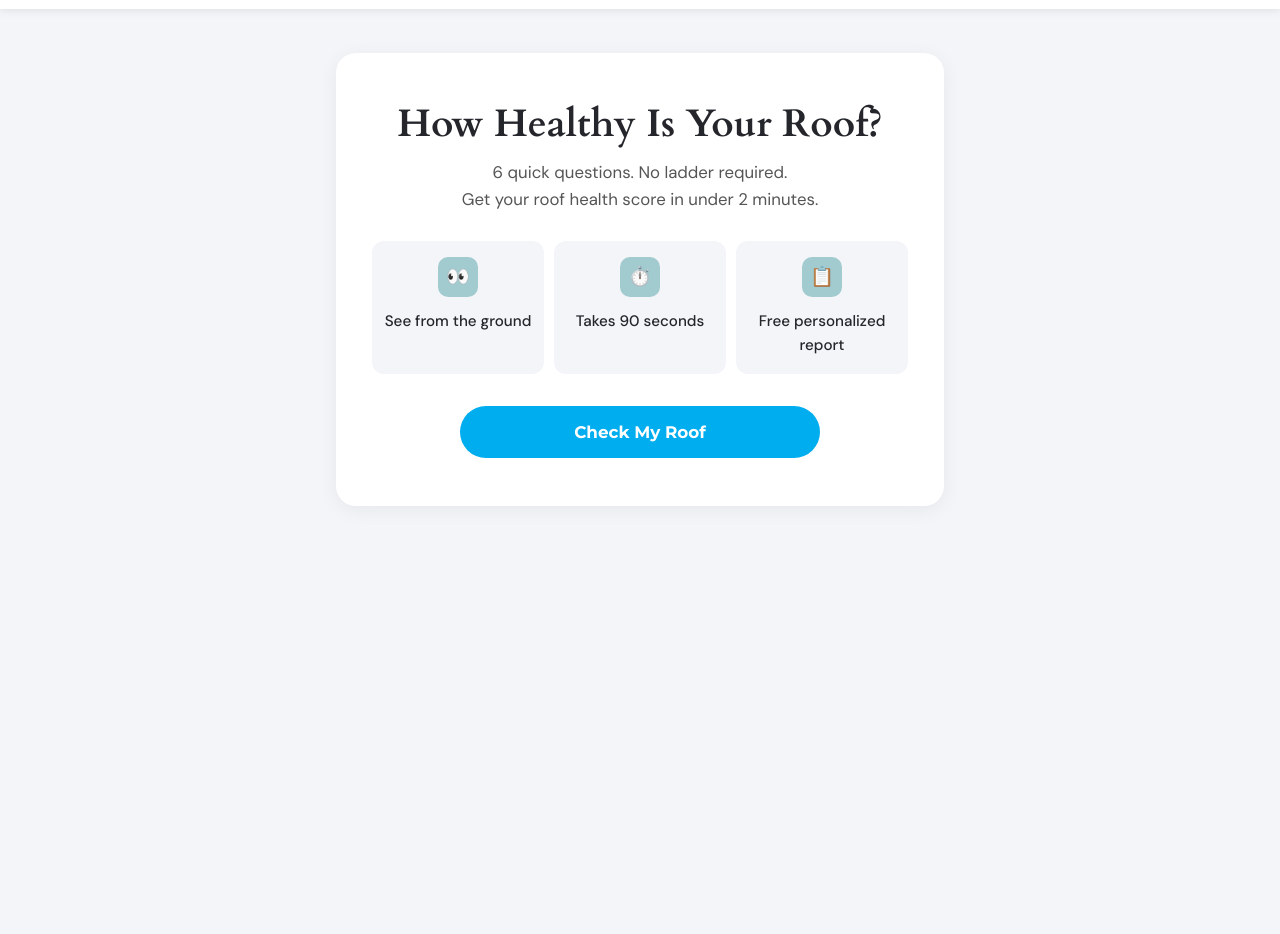
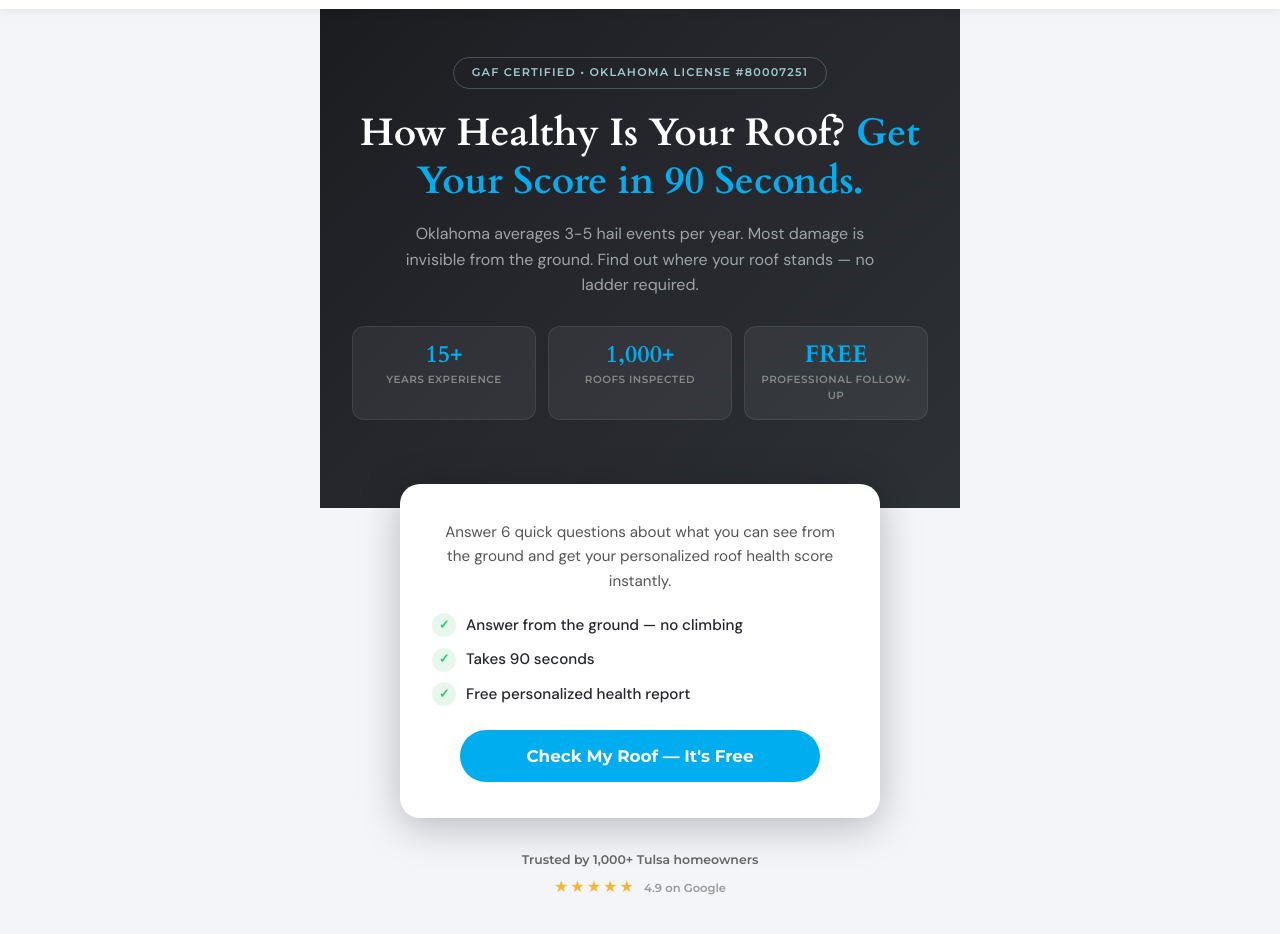
Before and after one commit to animusdigitalco/rnr-quick-roof-health-check, a plain HTML site: page index.html in a window 1280 px wide. Shown: the part 66-1000 px from the top of the page. Before the commit the page ends 807 px from the top, so only its background shows below. Drawn offline with Linux system fonts and the light colour scheme.

Commit message:
Upgrade hero for cold Meta traffic + add EmailJS lead notifications

```diff
--- a/index.html
+++ b/index.html
@@ -94,55 +94,145 @@ body {
   to   { opacity: 1; transform: translateY(0); }
 }
 
-/* ── Intro ── */
-.intro-card {
+/* ── Intro Hero ── */
+.intro-hero {
+  background: linear-gradient(135deg, #1a1c20 0%, #24262b 40%, #2d3035 100%);
+  margin: -24px -16px 0;
+  padding: 40px 20px 48px;
+  text-align: center;
+  position: relative;
+}
+.intro-hero .trust-badge {
+  display: inline-block;
+  font-family: 'Montserrat', sans-serif;
+  font-size: 0.7rem;
+  font-weight: 600;
+  text-transform: uppercase;
+  letter-spacing: 1.2px;
+  color: var(--teal);
+  border: 1px solid rgba(161,203,206,0.3);
+  border-radius: 50px;
+  padding: 6px 18px;
+  margin-bottom: 20px;
+}
+.intro-hero h1 {
+  font-family: 'Cardo', serif;
+  font-size: 2rem;
+  line-height: 1.25;
+  color: var(--white);
+  margin-bottom: 16px;
+  max-width: 560px;
+  margin-left: auto;
+  margin-right: auto;
+}
+.intro-hero .subtitle {
+  font-size: 1rem;
+  color: #a0a3aa;
+  max-width: 500px;
+  margin: 0 auto 28px;
+  line-height: 1.6;
+}
+.intro-stats {
+  display: flex;
+  justify-content: center;
+  gap: 12px;
+  flex-wrap: wrap;
+  margin-bottom: 32px;
+}
+.intro-stat {
+  background: rgba(255,255,255,0.06);
+  border: 1px solid rgba(255,255,255,0.08);
+  border-radius: 12px;
+  padding: 14px 16px;
+  text-align: center;
+  flex: 1;
+  min-width: 140px;
+  max-width: 200px;
+}
+.intro-stat .stat-num {
+  font-family: 'Cardo', serif;
+  font-size: 1.5rem;
+  font-weight: 700;
+  color: var(--blue);
+  line-height: 1.2;
+}
+.intro-stat .stat-label {
+  font-family: 'Montserrat', sans-serif;
+  font-size: 0.65rem;
+  font-weight: 600;
+  text-transform: uppercase;
+  letter-spacing: 0.5px;
+  color: #888;
+  margin-top: 2px;
+}
+.intro-card-overlay {
   background: var(--white);
   border-radius: var(--radius);
-  padding: 40px 28px;
+  padding: 32px 24px;
+  box-shadow: 0 8px 40px rgba(0,0,0,0.25);
+  max-width: 480px;
+  margin: -24px auto 0;
+  position: relative;
+  z-index: 2;
   text-align: center;
-  box-shadow: 0 4px 20px rgba(0,0,0,0.06);
-  margin-top: 20px;
 }
-.intro-card h1 {
-  font-family: 'Cardo', serif;
-  font-size: 2rem;
-  margin-bottom: 12px;
-  line-height: 1.2;
+.intro-card-overlay .card-desc {
+  font-size: 0.95rem;
+  color: #555;
+  margin-bottom: 20px;
+  line-height: 1.6;
 }
-.intro-card .subtitle {
-  font-size: 1.05rem;
-  color: #555;
-  margin-bottom: 28px;
-}
-.features {
+.intro-features {
   display: flex;
   flex-direction: column;
-  gap: 12px;
-  margin-bottom: 32px;
+  gap: 10px;
+  margin-bottom: 24px;
+  text-align: left;
 }
-.feature {
+.intro-feature {
   display: flex;
   align-items: center;
-  gap: 12px;
-  background: var(--bg);
-  border-radius: 12px;
-  padding: 14px 18px;
-  text-align: left;
+  gap: 10px;
+  font-size: 0.95rem;
+  font-weight: 500;
+  color: var(--dark);
 }
-.feature-icon {
+.intro-feature .feat-check {
   flex-shrink: 0;
-  width: 40px;
-  height: 40px;
-  border-radius: 10px;
-  background: var(--teal);
+  width: 24px;
+  height: 24px;
+  border-radius: 50%;
+  background: #e8f7ed;
+  color: var(--green);
   display: flex;
   align-items: center;
   justify-content: center;
-  font-size: 1.2rem;
+  font-size: 0.8rem;
+  font-weight: 700;
 }
-.feature span {
-  font-weight: 500;
-  font-size: 0.95rem;
+.social-proof-strip {
+  text-align: center;
+  padding: 16px 20px;
+  margin-top: 16px;
+}
+.social-proof-strip .proof-text {
+  font-family: 'Montserrat', sans-serif;
+  font-size: 0.78rem;
+  font-weight: 600;
+  color: #666;
+  margin-bottom: 4px;
+}
+.social-proof-strip .proof-stars {
+  color: #f5b731;
+  font-size: 1rem;
+  letter-spacing: 2px;
+}
+.social-proof-strip .proof-rating {
+  font-family: 'Montserrat', sans-serif;
+  font-size: 0.72rem;
+  font-weight: 600;
+  color: #999;
+  margin-left: 4px;
 }
 
 /* ── Buttons ── */
@@ -541,13 +631,16 @@ body {
 
 /* ── Responsive ── */
 @media (min-width: 480px) {
-  .intro-card { padding: 48px 36px; }
-  .intro-card h1 { font-size: 2.4rem; }
+  .intro-hero { padding: 48px 32px 56px; }
+  .intro-hero h1 { font-size: 2.4rem; }
+  .intro-card-overlay { padding: 36px 32px; }
   .question-card { padding: 36px 32px; }
   .gate-card { padding: 40px 32px; }
   .results-card { padding: 40px 32px; }
-  .features { flex-direction: row; gap: 10px; }
-  .feature { flex: 1; flex-direction: column; text-align: center; padding: 16px 12px; }
+}
+@media (max-width: 479px) {
+  .intro-stats { flex-direction: column; align-items: center; }
+  .intro-stat { max-width: 100%; width: 100%; }
 }
 </style>
 </head>
@@ -565,24 +658,49 @@ body {
 
   <!-- SCREEN: Intro -->
   <div class="screen active" id="screen-intro">
-    <div class="intro-card">
-      <h1>How Healthy Is Your Roof?</h1>
-      <p class="subtitle">6 quick questions. No ladder required.<br>Get your roof health score in under 2 minutes.</p>
-      <div class="features">
-        <div class="feature">
-          <div class="feature-icon">👀</div>
-          <span>See from the ground</span>
+    <div class="intro-hero">
+      <div class="trust-badge">GAF Certified &bull; Oklahoma License #80007251</div>
+      <h1>How Healthy Is Your Roof? <span style="color:#00aeef">Get Your Score in 90 Seconds.</span></h1>
+      <p class="subtitle">Oklahoma averages 3-5 hail events per year. Most damage is invisible from the ground. Find out where your roof stands — no ladder required.</p>
+      <div class="intro-stats">
+        <div class="intro-stat">
+          <div class="stat-num">15+</div>
+          <div class="stat-label">Years Experience</div>
         </div>
-        <div class="feature">
-          <div class="feature-icon">⏱️</div>
+        <div class="intro-stat">
+          <div class="stat-num">1,000+</div>
+          <div class="stat-label">Roofs Inspected</div>
+        </div>
+        <div class="intro-stat">
+          <div class="stat-num">FREE</div>
+          <div class="stat-label">Professional Follow-Up</div>
+        </div>
+      </div>
+    </div>
+    <div class="intro-card-overlay">
+      <p class="card-desc">Answer 6 quick questions about what you can see from the ground and get your personalized roof health score instantly.</p>
+      <div class="intro-features">
+        <div class="intro-feature">
+          <div class="feat-check">&#10003;</div>
+          <span>Answer from the ground — no climbing</span>
+        </div>
+        <div class="intro-feature">
+          <div class="feat-check">&#10003;</div>
           <span>Takes 90 seconds</span>
         </div>
-        <div class="feature">
-          <div class="feature-icon">📋</div>
-          <span>Free personalized report</span>
+        <div class="intro-feature">
+          <div class="feat-check">&#10003;</div>
+          <span>Free personalized health report</span>
         </div>
       </div>
-      <button class="btn-primary" onclick="startQuiz()">Check My Roof</button>
+      <button class="btn-primary" onclick="startQuiz()">Check My Roof — It's Free</button>
+    </div>
+    <div class="social-proof-strip">
+      <div class="proof-text">Trusted by 1,000+ Tulsa homeowners</div>
+      <div>
+        <span class="proof-stars">&#9733;&#9733;&#9733;&#9733;&#9733;</span>
+        <span class="proof-rating">4.9 on Google</span>
+      </div>
     </div>
   </div>
 
@@ -921,8 +1039,34 @@ function submitGate(e) {
 
   if (!name || !phone || !email || !address) return;
 
-  // TODO: Send lead data to CRM / webhook here
-  console.log('Lead captured:', { name, phone, email, address });
+  // Send lead notification emails
+  const score = calcScore();
+  const tier = getTier(score);
+  const emailData = {
+    service_id: 'default_service',
+    template_id: 'template_lead_notification',
+    user_id: 'YOUR_EMAILJS_PUBLIC_KEY', // PLACEHOLDER
+    template_params: {
+      to_email: 'rnr.roofing.inc1@gmail.com,jon@animusdigital.co',
+      from_name: 'RNR Roofing Tools',
+      subject: '🏠 New Lead: Quick Roof Health Check',
+      lead_name: name,
+      lead_phone: phone,
+      lead_email: email,
+      lead_address: address,
+      lead_score: score,
+      lead_result: tier.name,
+      lead_tool: 'Quick Roof Health Check',
+      lead_answers: JSON.stringify(answers)
+    }
+  };
+  fetch('https://api.emailjs.com/api/v1.6/email/send', {
+    method: 'POST',
+    headers: { 'Content-Type': 'application/json' },
+    body: JSON.stringify(emailData)
+  }).catch(err => console.error('Email send error:', err));
+
+  console.log('Lead captured:', { name, phone, email, address, score });
 
   showResults();
 }
```
